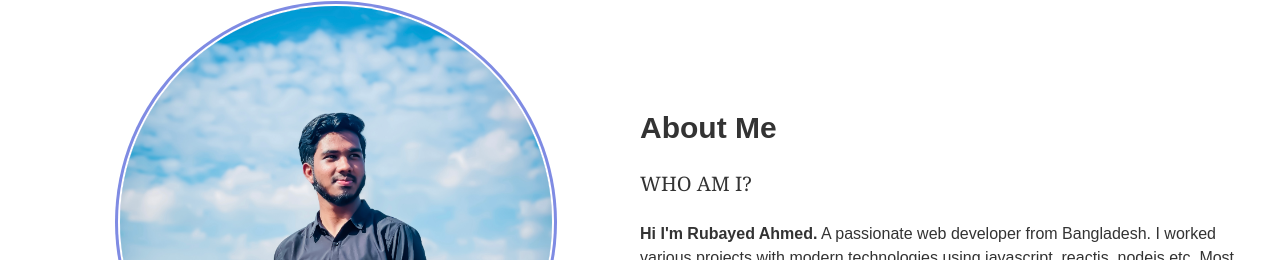
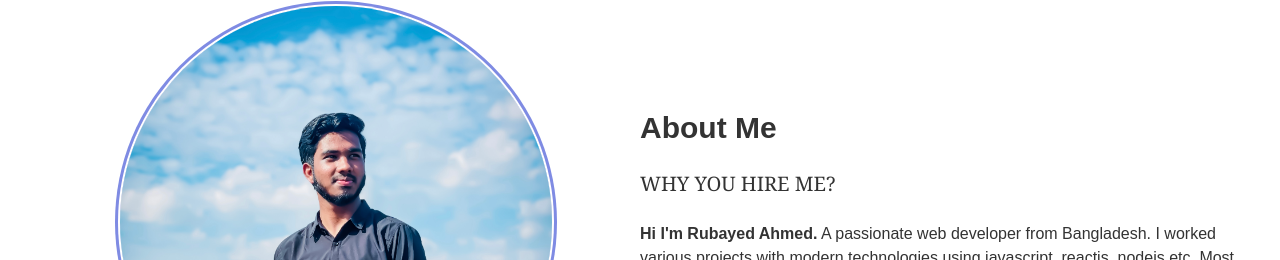
Before and after one commit to ahm-rubayed/rubayed-portfolio, a React (Create React App) app: page / in a window 1280 px wide. Shown: the part 922-1182 px from the top of the page. Built offline with nearby package versions, Linux system fonts and the light colour scheme; a web font is replaced by a local one.

Commit message:
build folder deleted

```diff
--- a/src/pages/About/About.js
+++ b/src/pages/About/About.js
@@ -27,7 +27,7 @@ const About = () => {
             <h3 className="text-xl md:text-3xl capitalize font-semibold">
               About me
             </h3>
-            <h3 className="text-lg lg:text-xl font-serif my-6">WHO AM I?</h3>
+            <h3 className="text-lg lg:text-xl font-serif my-6 uppercase">Why You hire me?</h3>
             <p className="text-dark">
               <span className="font-bold">Hi I'm Rubayed Ahmed.</span> A
               passionate web developer from Bangladesh. I worked various
```
